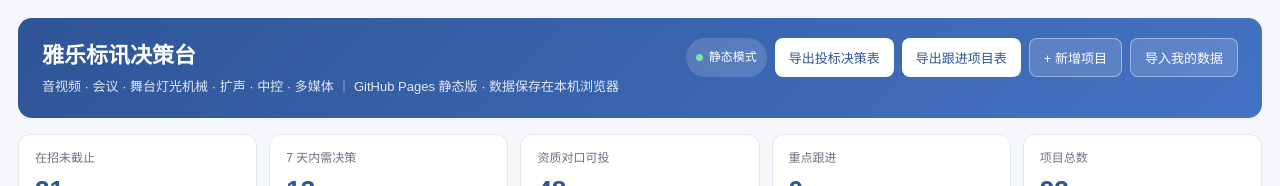
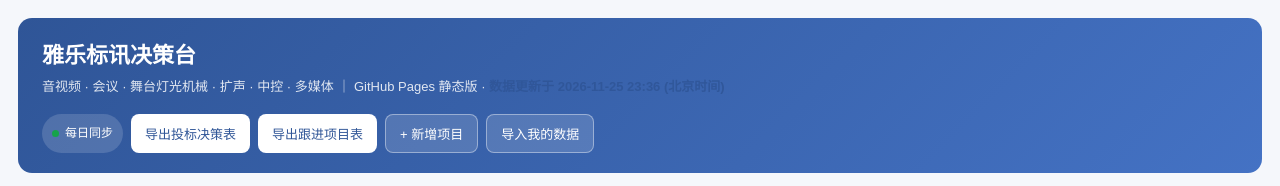
Before and after one commit to kennykaipro/buddyQQ-BOARD, a plain HTML site: page index.html in a window 1280 px wide. Shown: the top 186 px of the page. Drawn offline with Linux system fonts and the light colour scheme.

Commit message:
支持每日同步数据与更新时间显示

```diff
--- a/index.html
+++ b/index.html
@@ -78,7 +78,7 @@ textarea{width:100%;min-height:220px;padding:10px;border:1px solid var(--border)
 <div class="wrap" data-page-node-id="b7UTKH0c5wUFQFD5KrqK5T">
 <header data-page-node-id="jgQCj8JkyaaCsshBOzSWkG">
 <div class="hdr-row" data-page-node-id="JHiqvK9Rb0hVwhc2wrdnN3">
-<div data-page-node-id="DIWZE4BuoWJYHDQsXu4msu"><h1 data-page-node-id="bEb4SRSk6dxZHTSEuCd0kY">雅乐标讯决策台</h1><div class="sub" data-page-node-id="HEA2Mv3u8Rbx8jnn4sFThp">音视频 · 会议 · 舞台灯光机械 · 扩声 · 中控 · 多媒体 ｜ GitHub Pages 静态版 · 数据保存在本机浏览器</div></div>
+<div data-page-node-id="DIWZE4BuoWJYHDQsXu4msu"><h1 data-page-node-id="bEb4SRSk6dxZHTSEuCd0kY">雅乐标讯决策台</h1><div class="sub">音视频 · 会议 · 舞台灯光机械 · 扩声 · 中控 · 多媒体 ｜ GitHub Pages 静态版 · <span id="dataStamp" style="color:var(--primary);font-weight:600">正在检查数据更新时间…</span></div></div>
 <div class="hdr-actions" data-page-node-id="5Wy0VA9e6hjCBK1p0TY7xS">
 <span class="status" data-page-node-id="LJpHlULuzTwMNt7Q4QkzCv"><span class="dot" id="cloudDot"></span><span id="cloudTxt" data-page-node-id="eUoEsZ1S7xCJyPexKpIpQo">静态模式</span></span>
 <button class="btn" onclick="exportDecision()" data-page-node-id="vEmiV5c0Mv1bBglHpDBDpd">导出投标决策表</button>
@@ -296,14 +296,34 @@ function urgency(d){const n=days(d);if(n===null)return"";if(n<0)return"已过期
 function decision(d){const n=days(d);if(n===null)return"跟踪机会";if(n<0)return"已过期";if(d.fit==="ok")return n<=2?"立即行动":(n<=7?"优先投标":"重点跟踪");if(d.fit==="need1")return"联合体/借资质";return"跟踪机会"}
 function money(d){const a=d.budget||d.amount;return a?a+" 万":"未披露"}
 
-function loadLocal(){
+let REMOTE_STAMP='';
+function applyData(baseArr){
   let saved=[];
   try{saved=JSON.parse(localStorage.getItem(LS_KEY)||"[]")}catch(e){saved=[]}
   const map=new Map();
-  BASE_DATA.forEach(d=>map.set(d.id,norm(d)));
+  baseArr.forEach(d=>map.set(d.id,norm(d)));
   saved.forEach(d=>{if(d&&d.id)map.set(d.id,norm(d))});
   DATA=[...map.values()];
   initUI();render();
+  const el=$("dataStamp");
+  if(el) el.textContent = REMOTE_STAMP ? ('数据更新于 '+REMOTE_STAMP) : ('内置数据 · '+BASE_DATA.length+' 条');
+}
+async function loadLocal(){
+  // 优先读取每日同步的 data.json；失败则回退内置 BASE_DATA
+  try{
+    const res=await fetch('data.json?t='+Date.now(),{cache:'no-store'});
+    if(!res.ok) throw new Error('HTTP '+res.status);
+    const j=await res.json();
+    if(!j.projects||!Array.isArray(j.projects)) throw new Error('数据格式异常');
+    REMOTE_STAMP=j.generated_at||'';
+    $("cloudTxt").textContent = '每日同步';
+    $("cloudDot").style.background = '#16a34a';
+    applyData(j.projects);
+  }catch(e){
+    REMOTE_STAMP='';
+    $("cloudTxt").textContent = '内置数据';
+    applyData(BASE_DATA);
+  }
 }
 function persist(){
   const base=new Set(BASE_DATA.map(d=>d.id));
```
